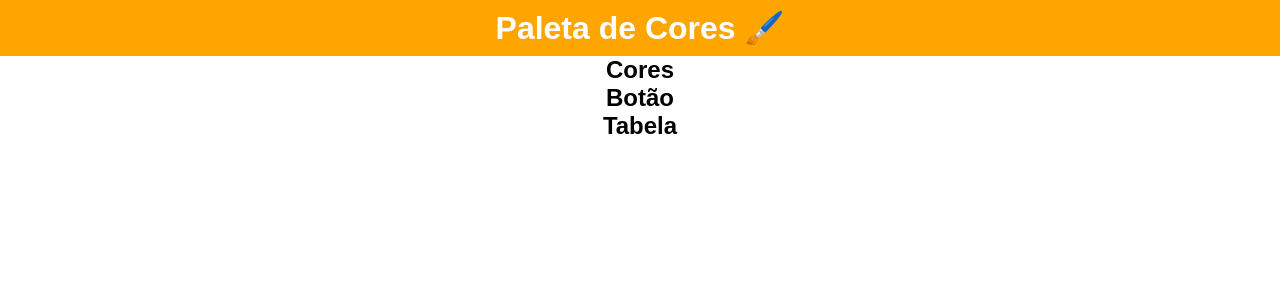
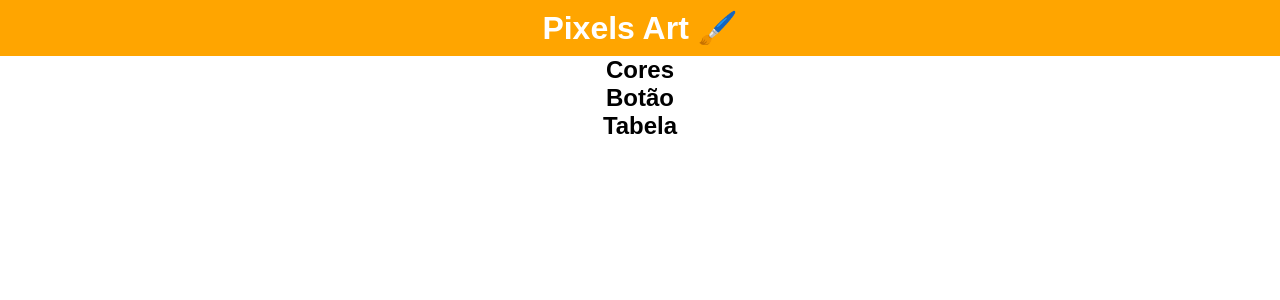
Before and after one commit to SP-Sam/pixels-art-trybe, a React (Create React App) app: page / in a window 1280 px wide. Shown: the top 300 px of the page. Built offline with nearby package versions, Linux system fonts and the light colour scheme.

Commit message:
feat: Muda texto do header

```diff
--- a/src/App.jsx
+++ b/src/App.jsx
@@ -4,7 +4,7 @@ function App() {
   return (
     <div className="home-container">
       <header>
-        <h1>Paleta de Cores 🖌️</h1>
+        <h1>Pixels Art 🖌️</h1>
       </header>
 
       <main>
```
